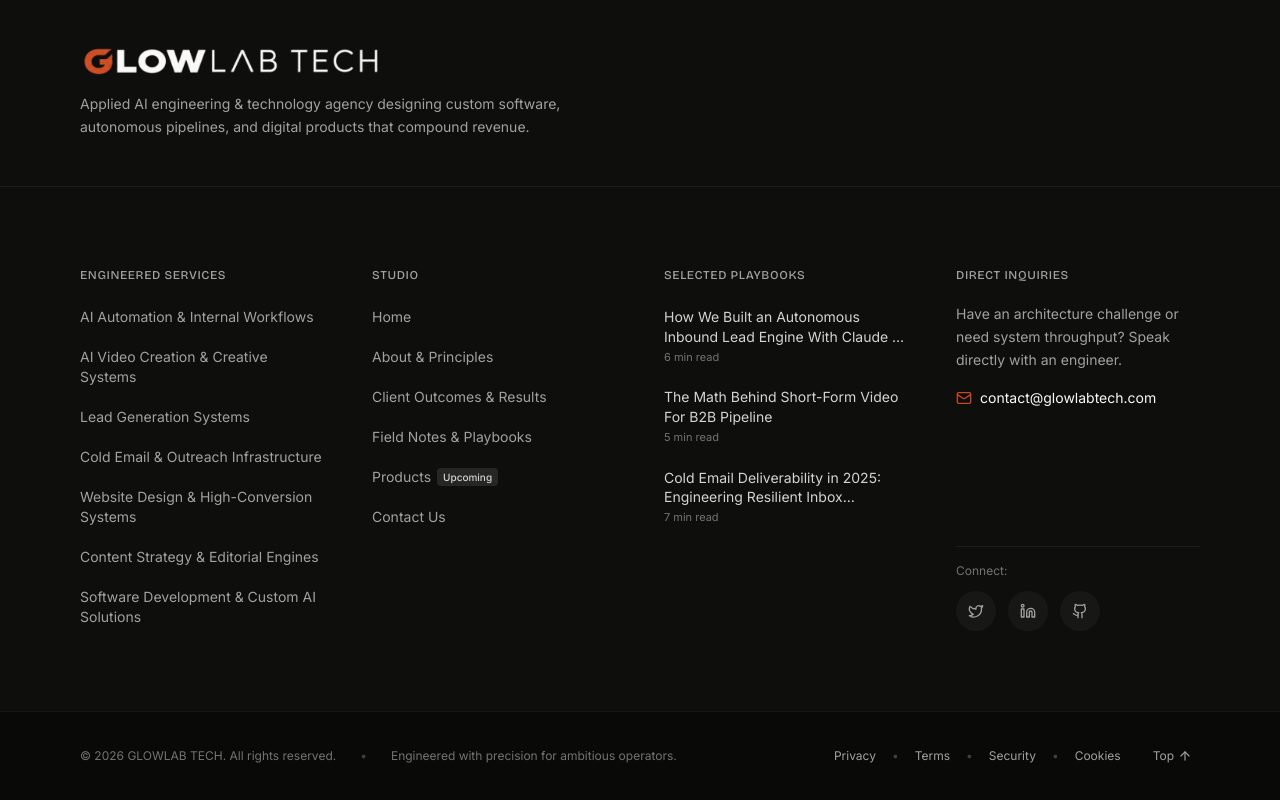
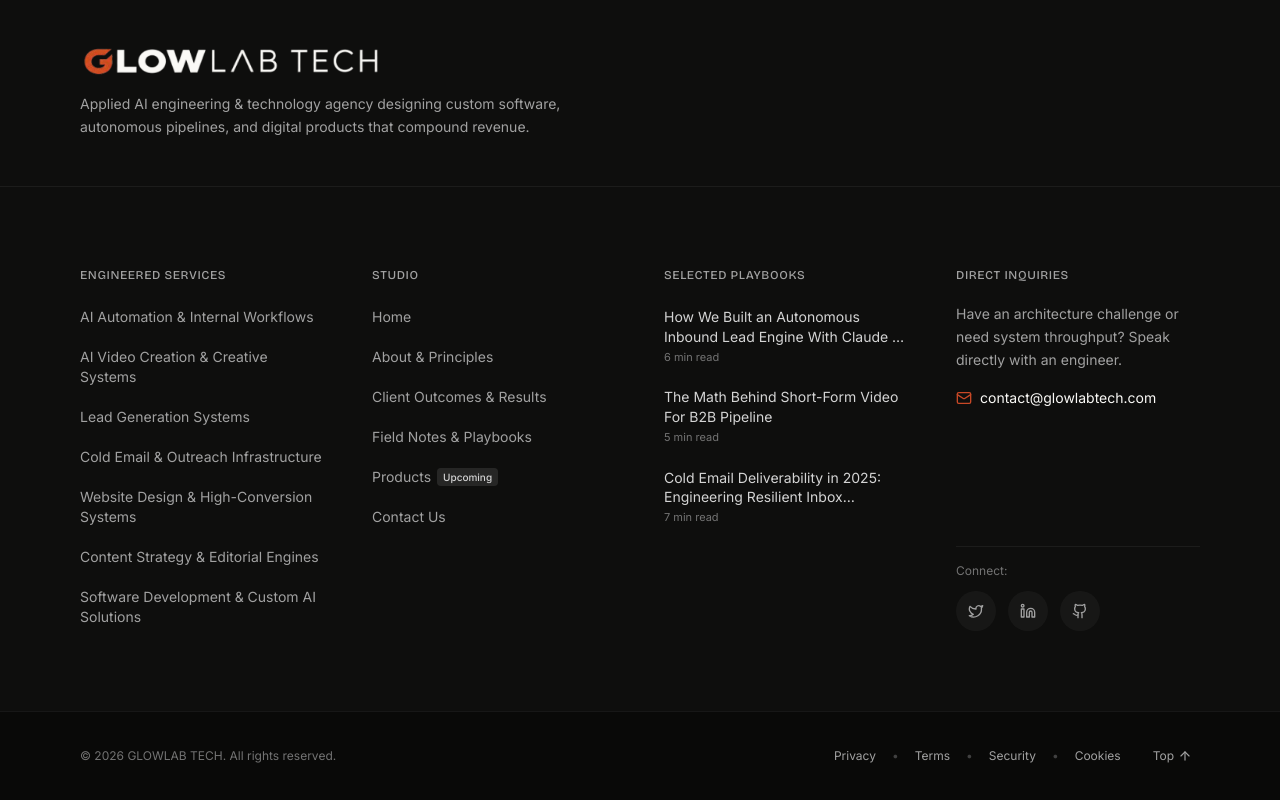
Before and after one commit to rahulkumar8285/glowlabtech, a React (Vite) app: page / in a window 1280 px wide. Shown: the part 4851-5651 px from the top of the page. Built offline with nearby package versions, Linux system fonts and the light colour scheme.

Commit message:
clean(footer): remove engineered with precision tagline from sub-footer

```diff
--- a/src/components/Footer.tsx
+++ b/src/components/Footer.tsx
@@ -222,11 +222,7 @@
       {/* Bottom Sub-Footer: Copyright, Legal & Back to Top */}
       <div className="w-full border-t border-white/[0.06] py-6 sm:py-8 bg-[#090908]">
         <div className="w-full max-w-7xl mx-auto px-5 sm:px-12 md:px-16 lg:px-20 flex flex-col sm:flex-row sm:items-center justify-between gap-4 text-xs font-body text-neutral-500">
-          <div className="flex flex-col sm:flex-row sm:flex-wrap items-start sm:items-center gap-x-6 gap-y-1.5">
-            <p>© {currentYear} GLOWLAB TECH. All rights reserved.</p>
-            <span className="hidden sm:inline text-neutral-700">•</span>
-            <p className="text-neutral-500">Engineered with precision for ambitious operators.</p>
-          </div>
+          <p>© {currentYear} GLOWLAB TECH. All rights reserved.</p>
 
           <div className="flex items-center justify-between sm:justify-end gap-6 w-full sm:w-auto pt-2 sm:pt-0 border-t sm:border-t-0 border-white/[0.06]">
             <div className="flex items-center gap-3 sm:gap-4 text-neutral-400">
```
